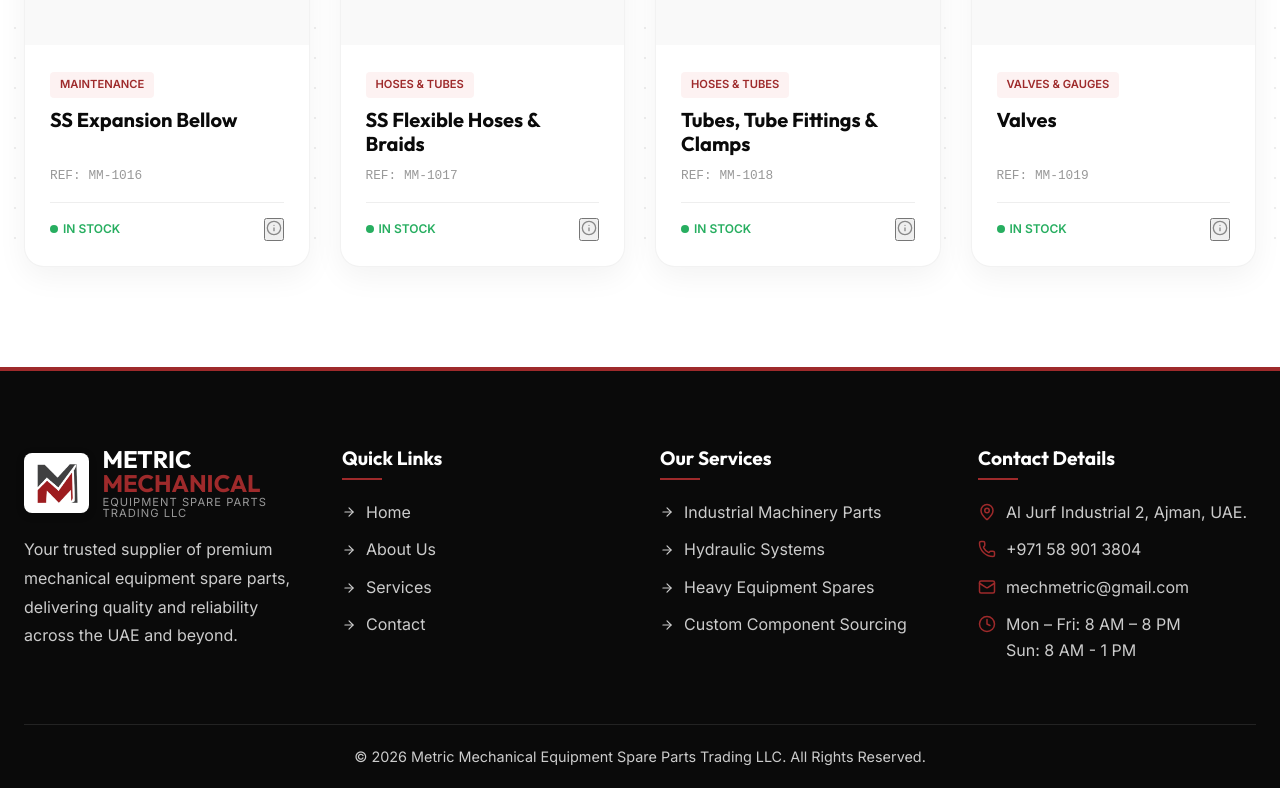
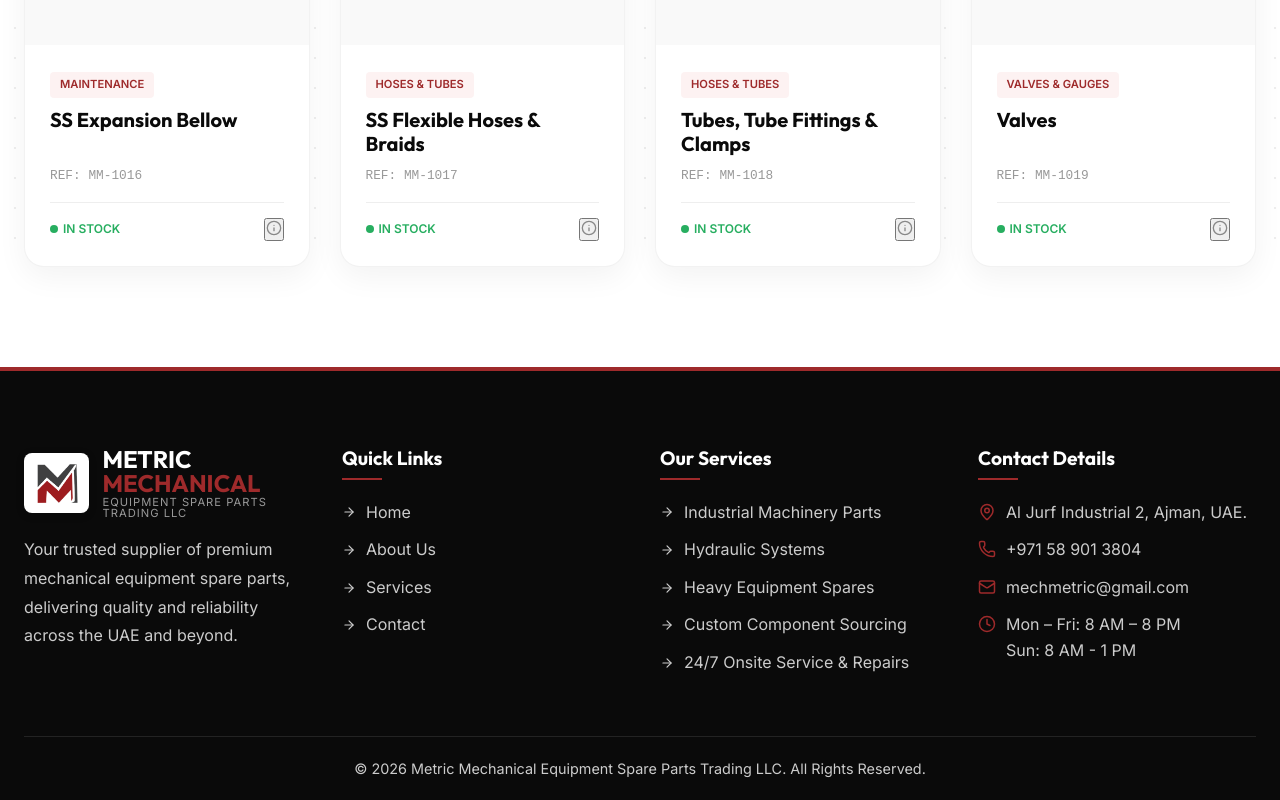
Before and after one commit to muzu7t7/metricmechequip, a React (Vite) app: page /products in a window 1280 px wide. Shown: the part 2657-3457 px from the top of the page. Built offline with nearby package versions, Linux system fonts and the light colour scheme.

Commit message:
Updated Services section in footer

```diff
--- a/src/components/Footer.jsx
+++ b/src/components/Footer.jsx
@@ -36,6 +36,7 @@
               <li><ArrowRight size={14}/> Hydraulic Systems</li>
               <li><ArrowRight size={14}/> Heavy Equipment Spares</li>
               <li><ArrowRight size={14}/> Custom Component Sourcing</li>
+              <li><ArrowRight size={14}/> 24/7 Onsite Service & Repairs</li>
             </ul>
           </div>
 
```
